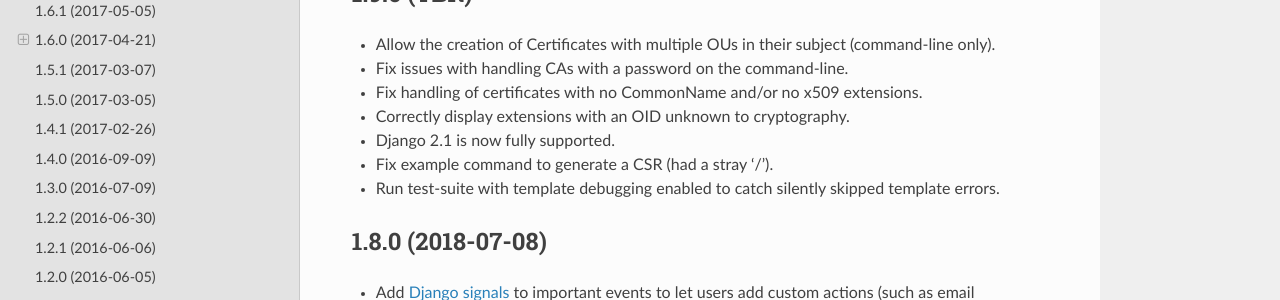
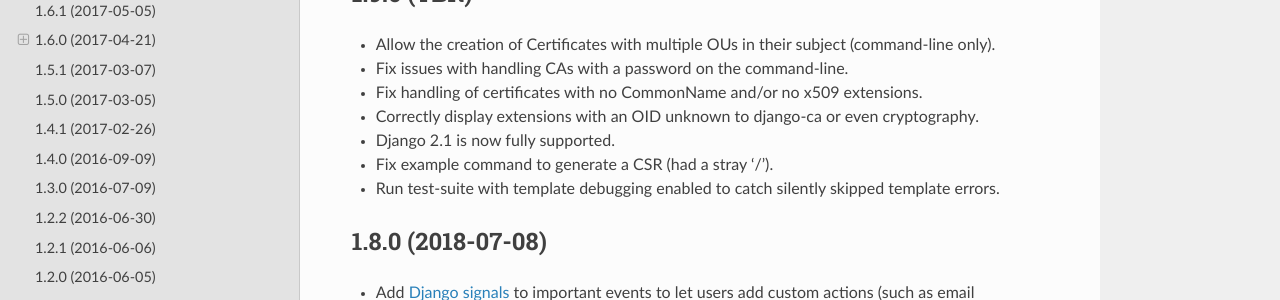
Before and after one commit to mathiasertl/django-ca, a Sphinx documentation site: the page built from docs/source/changelog.rst, in a window 1280 px wide and 900 px high. Shown: the part 183-483 px from the top of the window. Built offline with Sphinx 7.4.7 and the Read the Docs theme 2.0.0, drawn with Linux system fonts in a browser that asks for light colours.

Commit message:
update changelog

```diff
--- a/docs/source/changelog.rst
+++ b/docs/source/changelog.rst
@@ -13,7 +13,7 @@ ChangeLog
 * Allow the creation of Certificates with multiple OUs in their subject (command-line only).
 * Fix issues with handling CAs with a password on the command-line.
 * Fix handling of certificates with no CommonName and/or no x509 extensions.
-* Correctly display extensions with an OID unknown to cryptography.
+* Correctly display extensions with an OID unknown to django-ca or even cryptography.
 * Django 2.1 is now fully supported.
 * Fix example command to generate a CSR (had a stray '/').
 * Run test-suite with template debugging enabled to catch silently skipped template errors.
```
